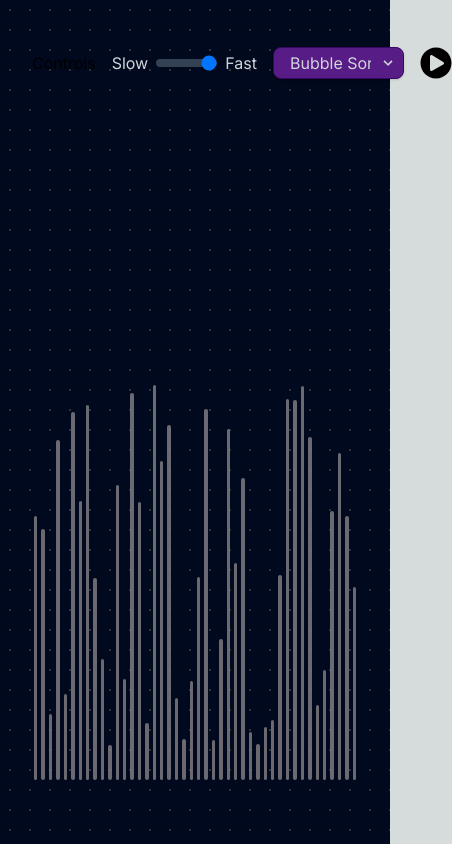
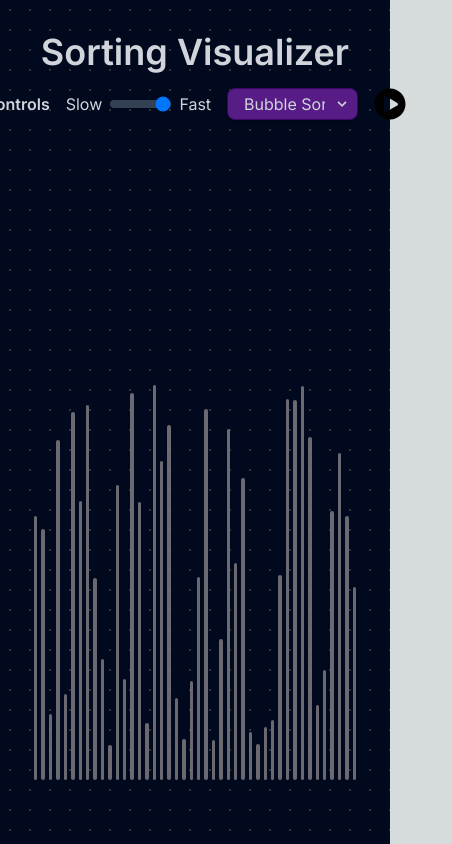
Before and after one commit to Exploser/algorithm-visualizer, a Next.js app in the folder algorithm-visualizer/: page / in a window 390 px wide. Shown: the whole page, 452 px wide, since content can reach past the window. Built offline with nearby package versions, Linux system fonts and the light colour scheme.

Commit message:
Fix responsive design

```diff
--- a/algorithm-visualizer/src/app/page.tsx
+++ b/algorithm-visualizer/src/app/page.tsx
@@ -48,12 +48,12 @@ export default function Home() {
           id="content-container"
           className="flex max-w-[1020px] w-full flex-col lg:px-0 px-4"
         >
-          <div className="h-[66px] relative flex items-center justify-between w-full">
-            <h1 className="text-gray-300 text-4xl font-semibold hidden md:flex">
+          <div className="h-[66px] relative flex flex-col sm:flex-row items-center justify-between w-full">
+            <h1 className="text-gray-300 text-4xl font-semibold">
               Sorting Visualizer
             </h1>
-            <div className="flex items-center justify-center gap-4">
-              Controls
+            <div className="flex flex-row items-center justify-center gap-4 mt-4 sm:mt-0 h-full">
+              <span className="text-gray-300 sm:hidden block font-semibold">Controls</span>
               <Slider
                 isDisabled={isSorting}
                 value={animationSpeed}
@@ -76,17 +76,17 @@ export default function Home() {
                 )}
               </button>
             </div>
-            <div className="hidden sm:flex absolute top-[120%] left-0 w-full">
-              <div className="flex w-full text-gray-400 p-4 rounded border border-system-purple20 bg-system-purple80 bg-opacity-10 gap-6">
-                <div className="flex flex-col items-start justify-start w-3/4">
+            <div className="hidden sm:flex absolute top-[150%] sm:top-[120%] left-0 w-full">
+              <div className="flex flex-col sm:flex-row w-full text-gray-400 p-4 rounded border border-system-purple20 bg-system-purple80 bg-opacity-10 gap-6">
+                <div className="flex flex-col items-start justify-start w-full sm:w-3/4">
                   <h3 className="text-lg">
                     {(sortingAlgorithmsData[selectedAlgorithm as keyof typeof sortingAlgorithmsData] || {}).title}
                   </h3>
                   <p className="text-sm text-grey-500 pt-2">
-                  {(sortingAlgorithmsData[selectedAlgorithm as keyof typeof sortingAlgorithmsData] || {}).description}
+                    {(sortingAlgorithmsData[selectedAlgorithm as keyof typeof sortingAlgorithmsData] || {}).description}
                   </p>
                 </div>
-                <div className="flex flex-col items-start justify-start w-1/4 gap-2">
+                <div className="flex flex-col items-start justify-start w-full sm:w-1/4 gap-2">
                   <h3 className="text-lg">Time Complexity</h3>
                   <div className="flex flex-col gap-2">
                     <p className="flex w-full text-sm text-gray-500">
```
